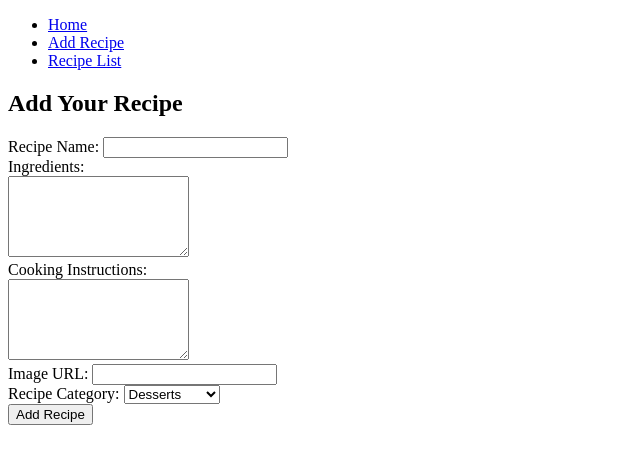
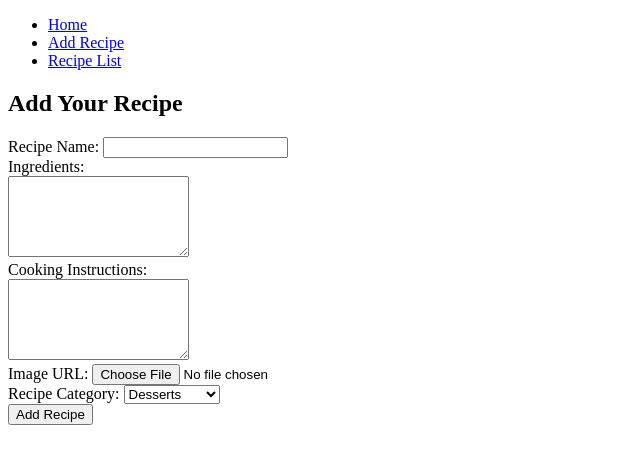
Before and after one commit to hosaihamidi/Recipe-Book, a plain HTML site: page add-recipe.html in a window 1280 px wide. Shown: the whole page, without its empty margins (0-640 px from the left). Drawn offline with Linux system fonts and the light colour scheme.

Commit message:
Update add-recipe.html

```diff
--- a/add-recipe.html
+++ b/add-recipe.html
@@ -39,7 +39,7 @@
         ></textarea>
         <br />
         <label for="image-url">Image URL:</label>
-        <input type="url" id="image-url" name="image-url" />
+        <input type="file" id="image-url" name="image-url" />
         <br />
         <label for="category">Recipe Category:</label>
         <select id="category" name="category">
```
